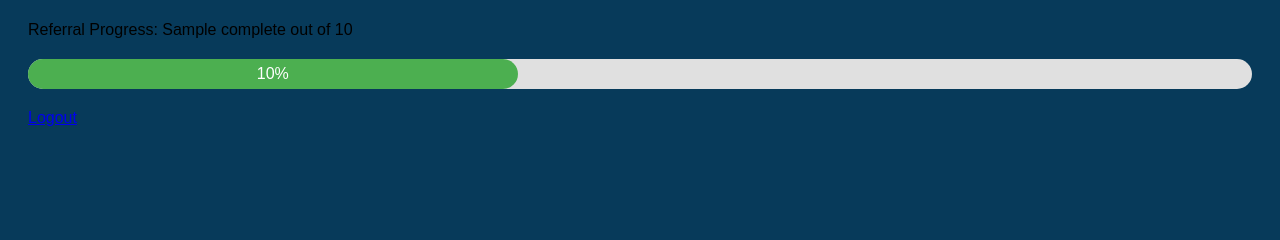
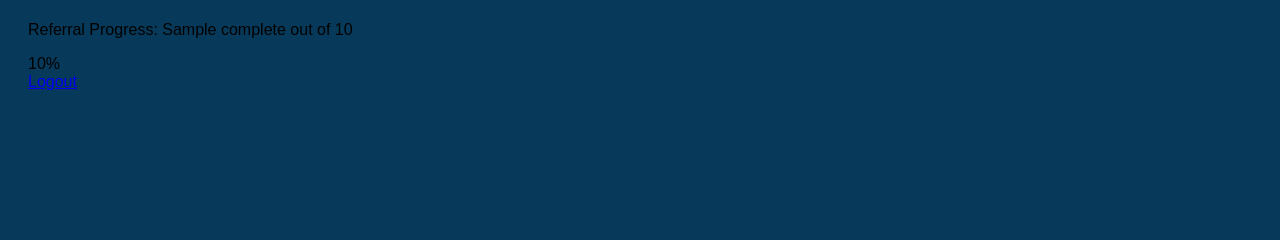
Before and after one commit to Ace-7854/Computing-In-Business, a Flask app: template templates/dashboard_user.html in a window 1280 px wide. Shown: the part 75-315 px from the top of the page. Run offline with Flask 3, Linux system fonts and the light colour scheme; the template is opened without the code that fills it: most values are stand-ins (such as "Sample title", 1, 10 or a date in 2020).

Commit message:
New css files

```diff
--- a/static/style.css
+++ b/static/style.css
@@ -5,21 +5,6 @@ body {
 }
 input {
     margin-bottom: 10px;
-}
-.progress-container {
-    width: 100%;
-    background-color: #e0e0e0;
-    border-radius: 25px;
-    margin: 20px 0;
-}
-.progress-bar {
-    height: 30px;
-    width: 40%;
-    background-color: #4CAF50;
-    border-radius: 25px;
-    text-align: center;
-    color: white;
-    line-height: 30px;
 }
 .LGD{
 
```
Also changed, not shown: static/hr_dash.css (added, +8 -0 lines), static/user_dash.css (added, +8 -0 lines).
